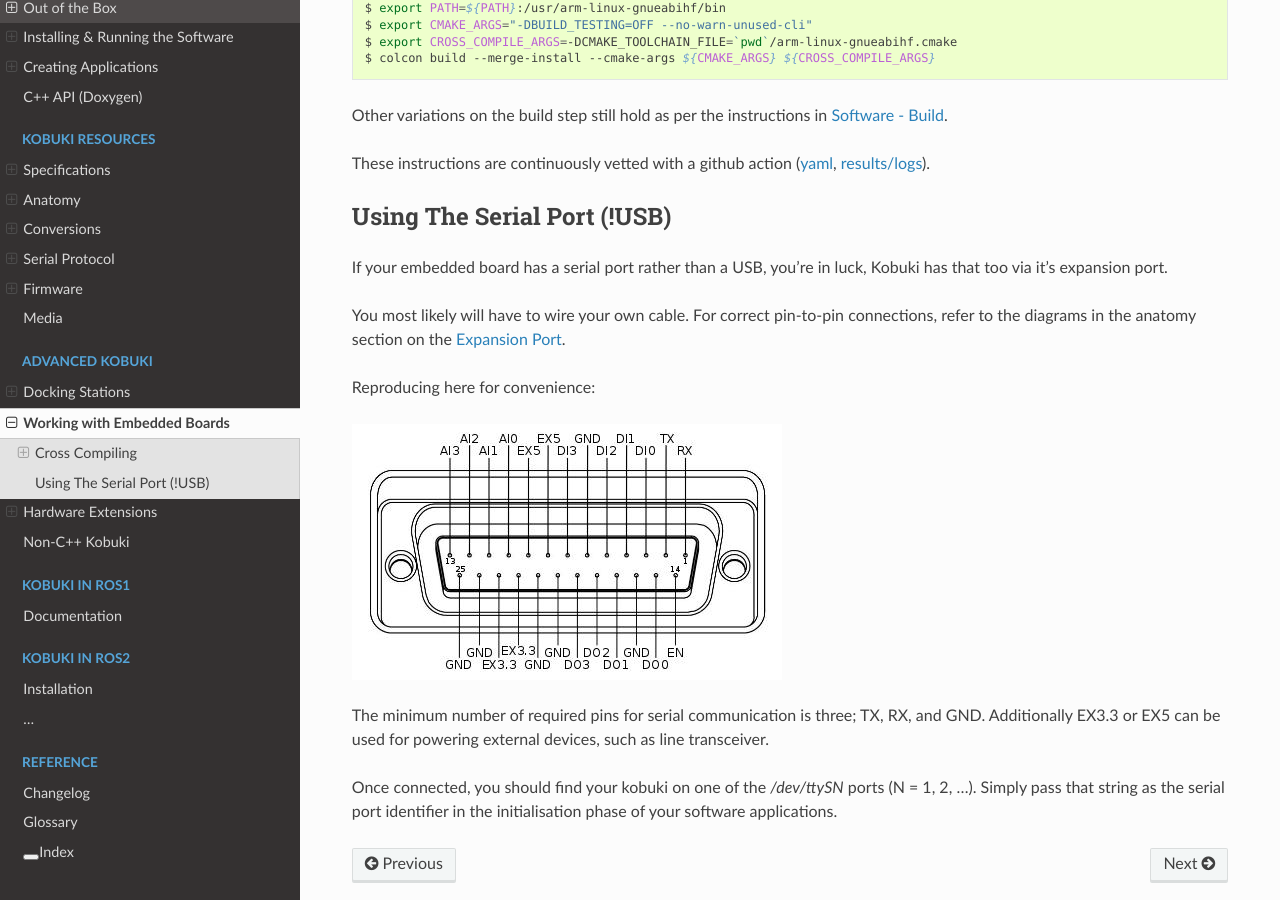
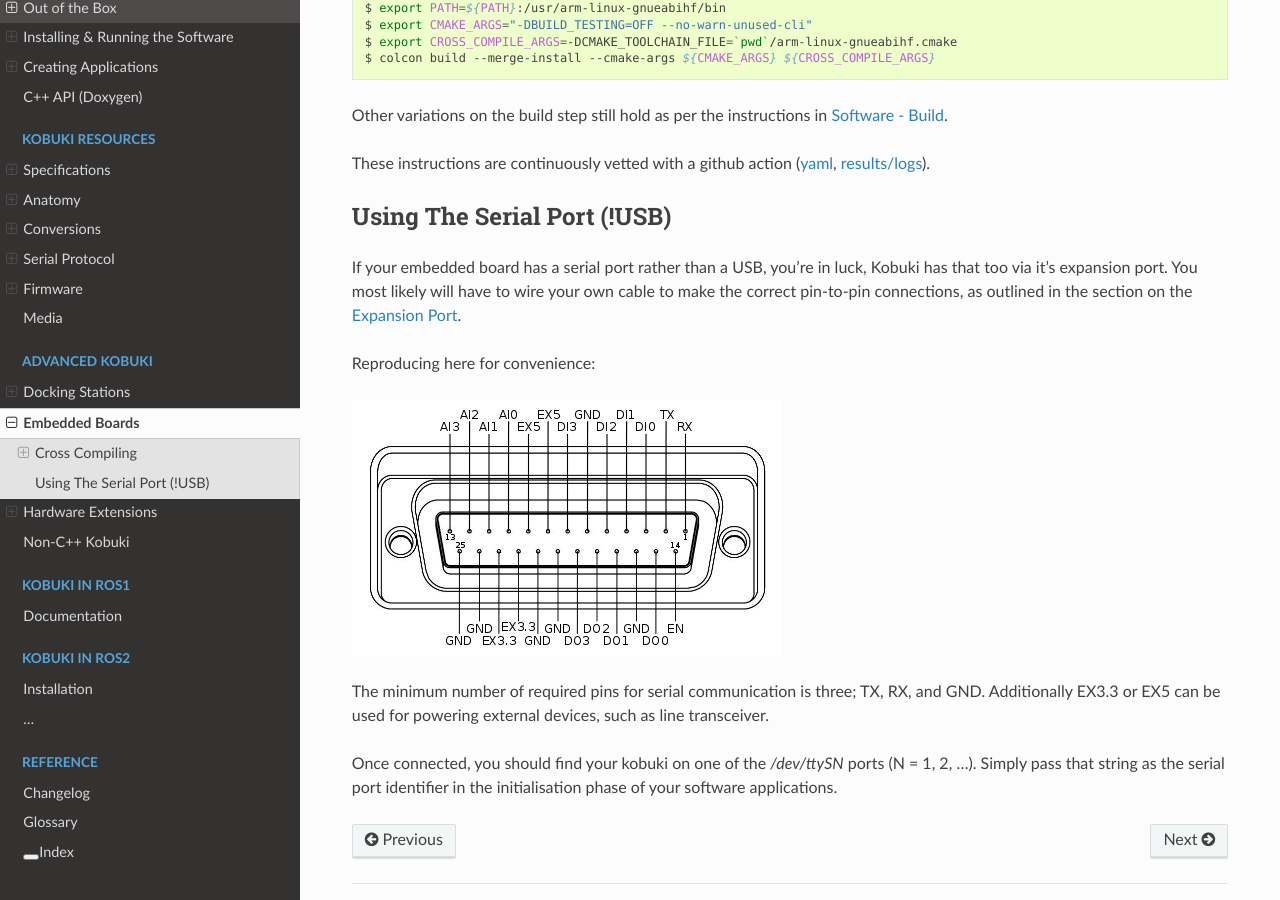
Before and after one commit to kobuki-base/kobuki_documentation, a Sphinx documentation site: the page built from doc/embedded_boards.rst, in a window 1280 px wide and 900 px high, scrolled down 1737 px. Built offline with Sphinx 7.4.7 and the Read the Docs theme 2.0.0, drawn with Linux system fonts in a browser that asks for light colours; some of the changed text lies outside the part shown.

Commit message:
[embedded] minor tweaks

```diff
--- a/doc/embedded_boards.rst
+++ b/doc/embedded_boards.rst
@@ -1,5 +1,5 @@
-Working with Embedded Boards
-============================
+Embedded Boards
+===============
 
 Cross Compiling
 ---------------
@@ -104,10 +104,8 @@
 ----------------------------
 
 If your embedded board has a serial port rather than a USB, you're in luck, Kobuki has that too
-via it's expansion port.
-
-You most likely will have to wire your own cable. For correct pin-to-pin connections, refer to the
-diagrams in the anatomy section on the :ref:`anatomy_expansion_port-section`.
+via it's expansion port. You most likely will have to wire your own cable to make the
+correct pin-to-pin connections, as outlined in the section on the :ref:`anatomy_expansion_port-section`.
 
 Reproducing here for convenience:
 
```
